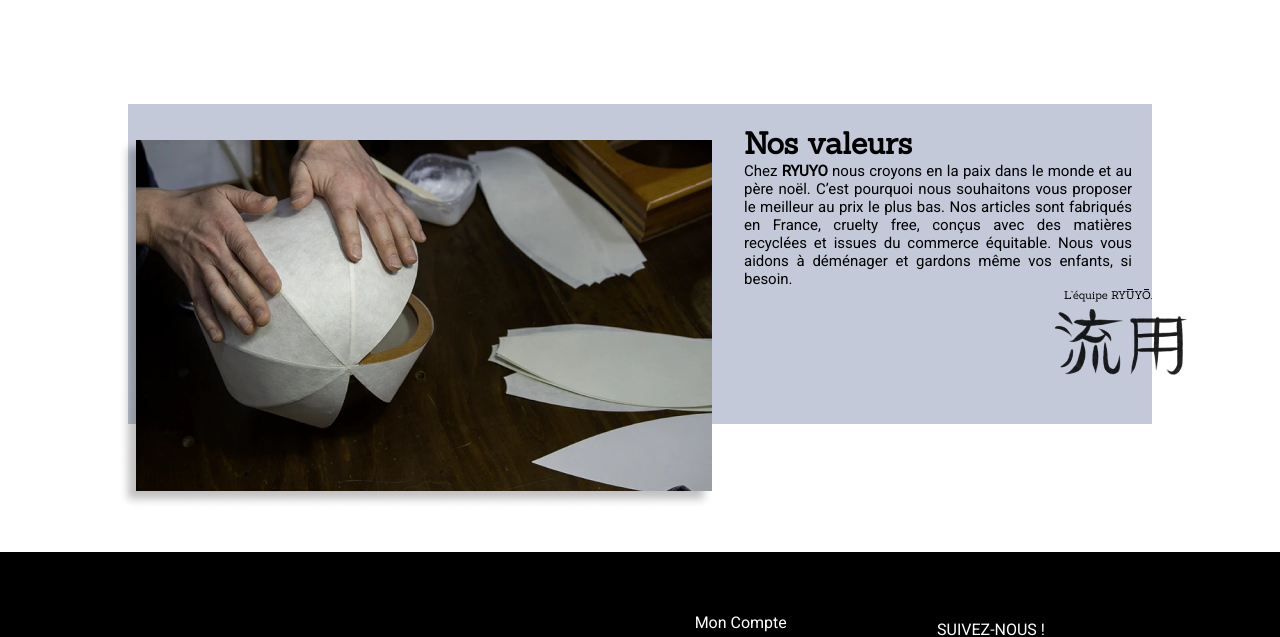
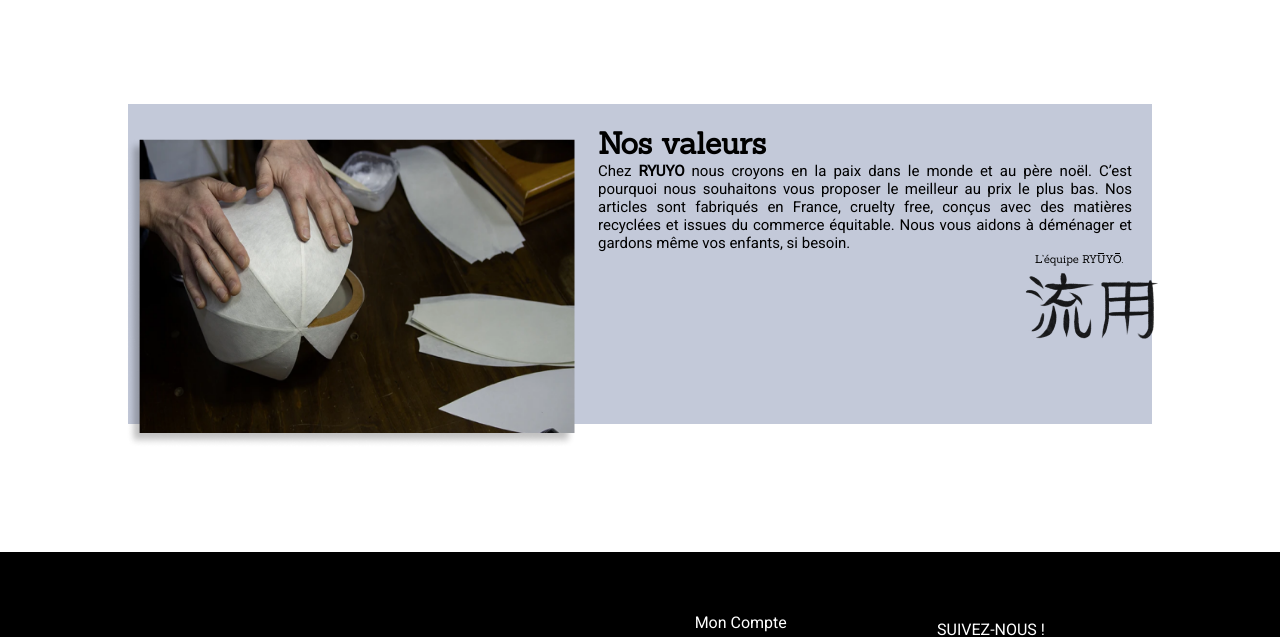
Before and after one commit to moherault/RYUYO_FINAL, a plain HTML site: page index.html in a window 1280 px wide. Shown: the part 1460-2097 px from the top of the page. Drawn offline with Linux system fonts and the light colour scheme.

Commit message:
tonperelegit

```diff
--- a/accueil.css
+++ b/accueil.css
@@ -240,6 +240,8 @@ h3 {
 
 .art img {
     position: relative;
+    width: 450px;
+    height: 310px;
     top: 5%;
     right: 5%;
 }
```
